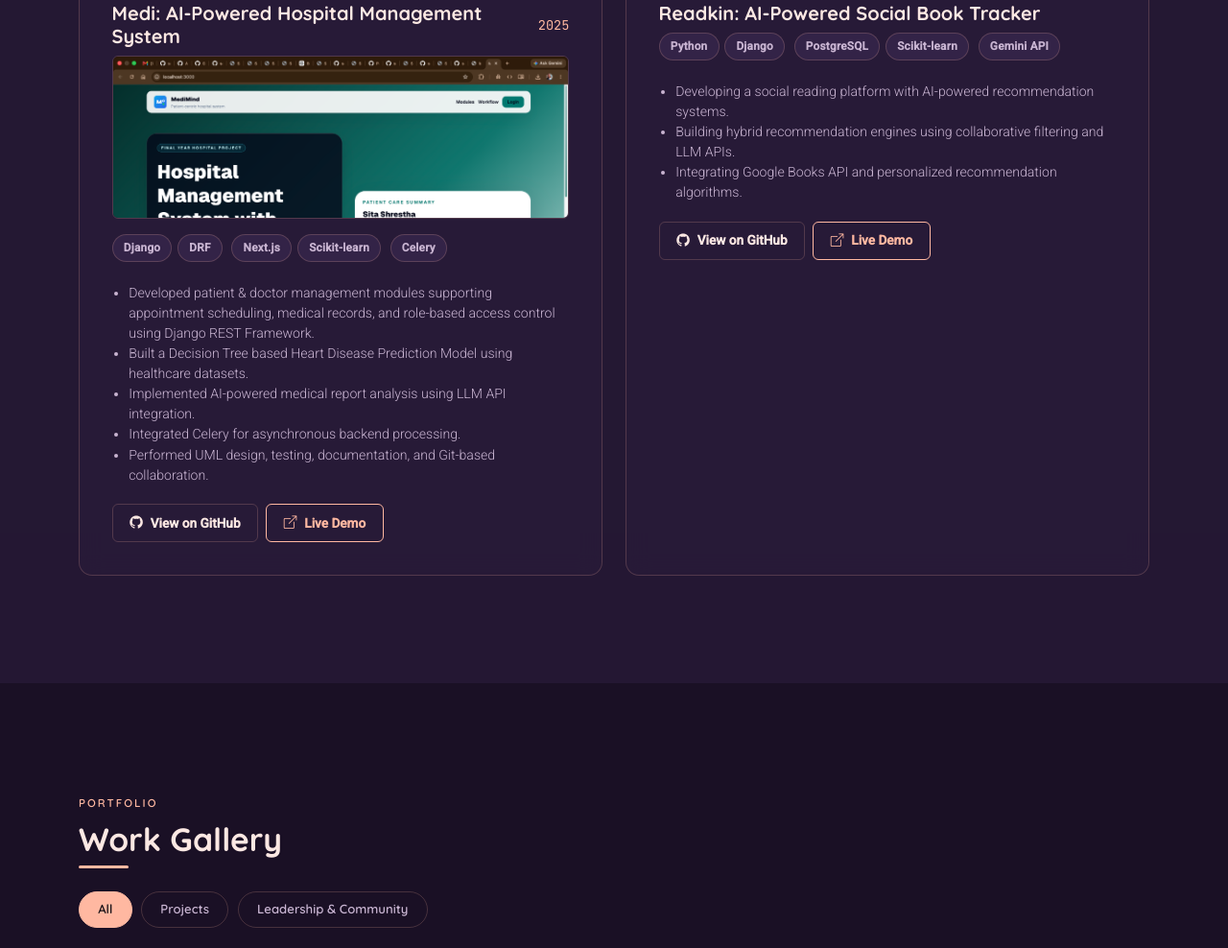
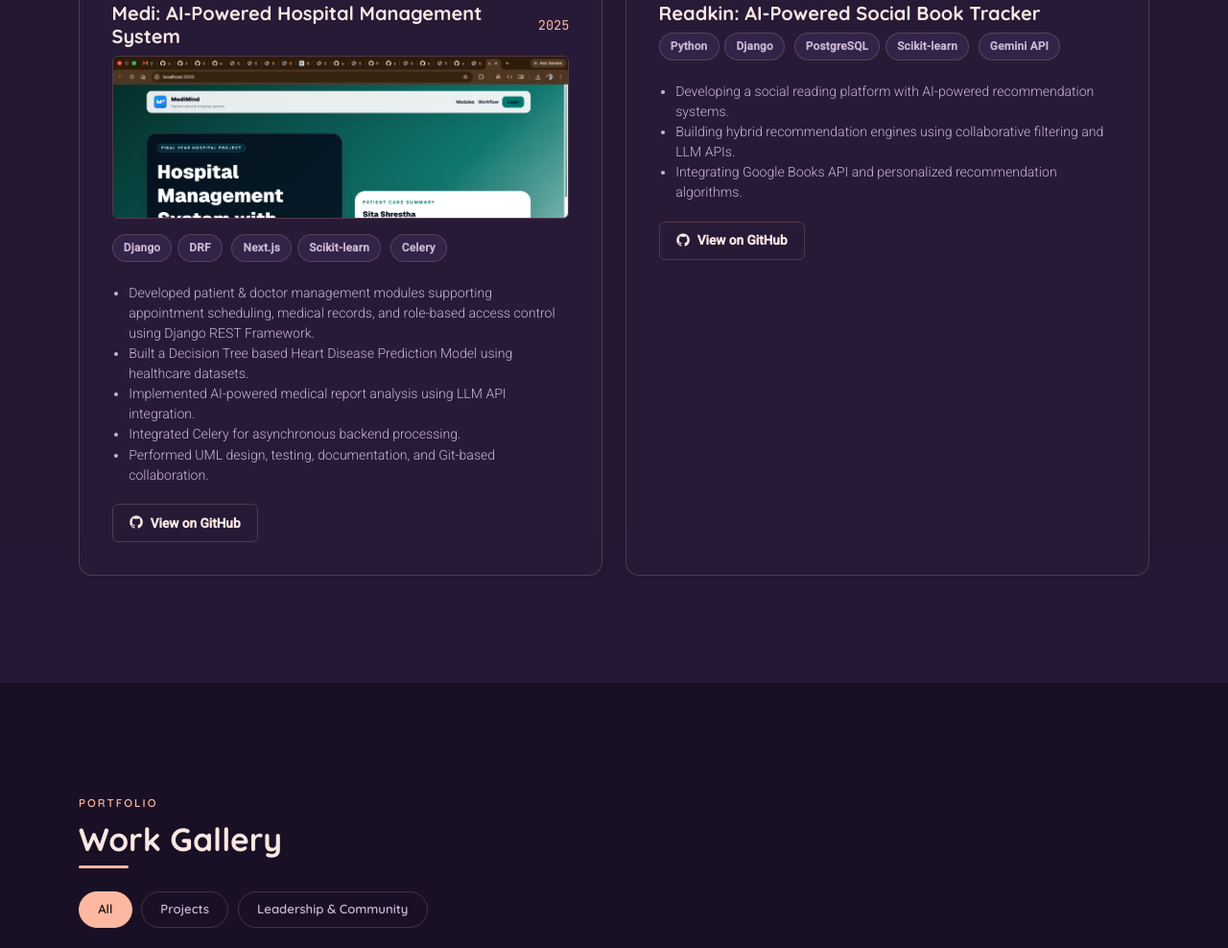
Before and after one commit to sara3302/saraportfolio, a website: page index.html in a window 1280 px wide. Shown: the part 3310-4298 px from the top of the page at 96% size. Drawn offline with nearby package versions, Linux system fonts and the light colour scheme.

Commit message:
Remove redundant Live Demo buttons from Medi and Readkin project cards

```diff
--- a/index.html
+++ b/index.html
@@ -454,9 +454,6 @@
             <a href="https://github.com/sara3302/Medi-AI-Powered-Hospital-Management-System" target="_blank" class="btn-ghost-gh">
               <i class="bi bi-github"></i> View on GitHub
             </a>
-            <a href="https://github.com/sara3302/Medi-AI-Powered-Hospital-Management-System" target="_blank" class="btn-ghost-gh" style="border-color:var(--accent);color:var(--accent);">
-              <i class="bi bi-box-arrow-up-right"></i> Live Demo
-            </a>
           </div>
         </div>
       </div>
@@ -480,9 +477,6 @@
           <div class="d-flex gap-2 flex-wrap">
             <a href="https://github.com/sara3302/readkin" target="_blank" class="btn-ghost-gh">
               <i class="bi bi-github"></i> View on GitHub
-            </a>
-            <a href="https://github.com/sara3302/readkin" target="_blank" class="btn-ghost-gh" style="border-color:var(--accent);color:var(--accent);">
-              <i class="bi bi-box-arrow-up-right"></i> Live Demo
             </a>
           </div>
         </div>
```
